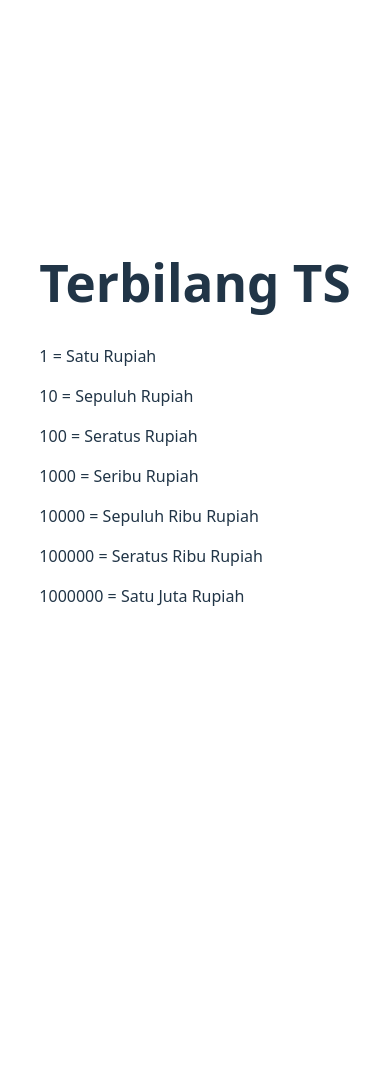
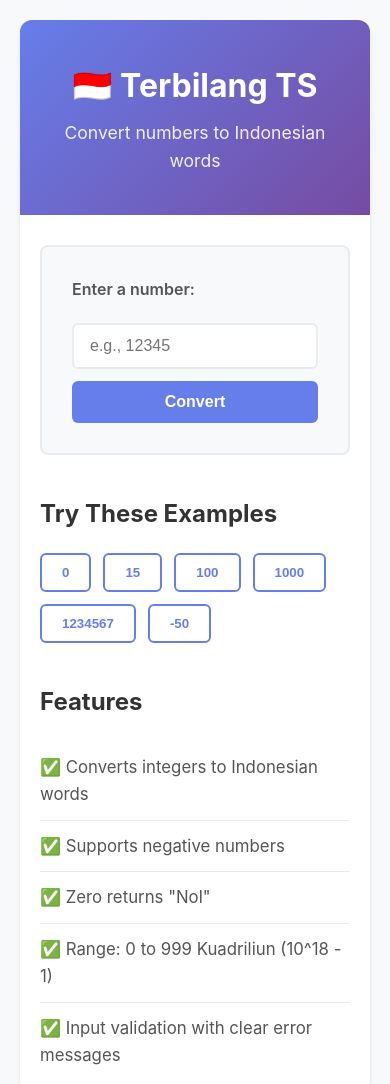
Before and after one commit to gasatrya/terbilang-ts, a website built with Vite: page index.html in a window 390 px wide. Shown: the top 1084 px of the page. Before the commit the page ends 844 px from the top, so only its background shows below. Built offline with nearby package versions, Linux system fonts and the light colour scheme; a web font is replaced by a local one.

Commit message:
feat: add interactive mini website for terbilang
- Created interactive converter UI with input field
- Added example buttons for quick testing
- Shows converted Indonesian words
- Displays errors for invalid input
- Responsive design with modern styling
- Includes usage examples and feature list

```diff
--- a/index.html
+++ b/index.html
@@ -2,13 +2,116 @@
 <html lang="en">
   <head>
     <meta charset="UTF-8" />
-    <link rel="icon" type="image/svg+xml" href="/vite.svg" />
-    <link rel="stylesheet" href="//rsms.me/inter/inter.css" />
     <meta name="viewport" content="width=device-width, initial-scale=1.0" />
-    <title>Terbilang TS (TypeScript)</title>
+    <title>Terbilang TS - Number to Indonesian Words</title>
+    <link rel="stylesheet" href="src/style.css" />
   </head>
   <body>
-    <div id="app"></div>
-    <script type="module" src="/src/main.ts"></script>
+    <div class="container">
+      <header>
+        <h1>🇮🇩 Terbilang TS</h1>
+        <p class="subtitle">Convert numbers to Indonesian words</p>
+      </header>
+
+      <main>
+        <section class="converter">
+          <div class="input-group">
+            <label for="numberInput">Enter a number:</label>
+            <input
+              type="number"
+              id="numberInput"
+              placeholder="e.g., 12345"
+              step="1"
+            />
+            <button id="convertBtn">Convert</button>
+          </div>
+
+          <div id="result" class="result"></div>
+          <div id="error" class="error"></div>
+        </section>
+
+        <section class="examples">
+          <h2>Try These Examples</h2>
+          <div class="example-buttons">
+            <button data-value="0">0</button>
+            <button data-value="15">15</button>
+            <button data-value="100">100</button>
+            <button data-value="1000">1000</button>
+            <button data-value="1234567">1234567</button>
+            <button data-value="-50">-50</button>
+          </div>
+        </section>
+
+        <section class="info">
+          <h2>Features</h2>
+          <ul>
+            <li>✅ Converts integers to Indonesian words</li>
+            <li>✅ Supports negative numbers</li>
+            <li>✅ Zero returns "Nol"</li>
+            <li>✅ Range: 0 to 999 Kuadriliun (10^18 - 1)</li>
+            <li>✅ Input validation with clear error messages</li>
+          </ul>
+        </section>
+
+        <section class="code">
+          <h2>Usage</h2>
+          <pre><code>import { terbilang } from 'terbilang-ts'
+
+terbilang(12345)
+// "Dua Belas Ribu Tiga Ratus Empat Puluh Lima"</code></pre>
+        </section>
+
+        <footer>
+          <p>
+            <a href="https://github.com/gasatrya/terbilang-ts" target="_blank">
+              View on GitHub
+            </a>
+          </p>
+        </footer>
+      </main>
+    </div>
+
+    <script type="module">
+      import { terbilang } from './src/terbilang.ts'
+
+      const numberInput = document.getElementById('numberInput')
+      const convertBtn = document.getElementById('convertBtn')
+      const result = document.getElementById('result')
+      const error = document.getElementById('error')
+      const exampleButtons = document.querySelectorAll('.example-buttons button')
+
+      function convert() {
+        const value = numberInput.value.trim()
+
+        result.textContent = ''
+        error.textContent = ''
+
+        if (value === '') {
+          error.textContent = 'Please enter a number'
+          return
+        }
+
+        const num = Number(value)
+
+        try {
+          const resultText = terbilang(num)
+          result.textContent = resultText || '(empty result)'
+        } catch (e) {
+          error.textContent = e.message
+        }
+      }
+
+      convertBtn.addEventListener('click', convert)
+      numberInput.addEventListener('keypress', (e) => {
+        if (e.key === 'Enter') convert()
+      })
+
+      exampleButtons.forEach(btn => {
+        btn.addEventListener('click', () => {
+          numberInput.value = btn.dataset.value
+          convert()
+        })
+      })
+    </script>
   </body>
 </html>
--- a/src/style.css
+++ b/src/style.css
@@ -1,53 +1,230 @@
 :root {
-  font-family: InterVariable, system-ui, Avenir, Helvetica, Arial, sans-serif;
-  line-height: 1.5;
-  font-weight: 400;
-
-  color-scheme: light dark;
-  color: rgba(255, 255, 255, 0.87);
-  background-color: #242424;
-
-  font-synthesis: none;
-  text-rendering: optimizeLegibility;
-  -webkit-font-smoothing: antialiased;
-  -moz-osx-font-smoothing: grayscale;
+  font-family: -apple-system, BlinkMacSystemFont, 'Segoe UI', Roboto, Oxygen, Ubuntu, Cantarell, sans-serif;
+  line-height: 1.6;
+  color: #213547;
+  background-color: #f8f9fa;
 }
 
-a {
-  font-weight: 500;
-  color: #646cff;
-  text-decoration: inherit;
-}
-a:hover {
-  color: #535bf2;
+* {
+  margin: 0;
+  padding: 0;
+  box-sizing: border-box;
 }
 
 body {
-  margin: 0;
+  min-height: 100vh;
   display: flex;
-  place-items: center;
-  min-width: 320px;
-  min-height: 100vh;
+  justify-content: center;
+  align-items: center;
+  padding: 20px;
 }
 
-h1 {
-  font-size: 3.2em;
-  line-height: 1.1;
+.container {
+  max-width: 800px;
+  width: 100%;
+  background: white;
+  border-radius: 12px;
+  box-shadow: 0 4px 6px -1px rgba(0, 0, 0, 0.1), 0 2px 4px -1px rgba(0, 0, 0, 0.06);
+  overflow: hidden;
 }
 
-#app {
-  max-width: 1280px;
-  margin: 0 auto;
-  padding: 2rem;
-  /* text-align: center; */
+header {
+  background: linear-gradient(135deg, #667eea 0%, #764ba2 100%);
+  color: white;
+  padding: 40px 30px;
+  text-align: center;
 }
 
-@media (prefers-color-scheme: light) {
-  :root {
-    color: #213547;
-    background-color: #ffffff;
+header h1 {
+  font-size: 2.5rem;
+  margin-bottom: 8px;
+  font-weight: 700;
+}
+
+.subtitle {
+  font-size: 1.1rem;
+  opacity: 0.9;
+}
+
+main {
+  padding: 40px 30px;
+}
+
+section {
+  margin-bottom: 40px;
+}
+
+section h2 {
+  font-size: 1.5rem;
+  margin-bottom: 20px;
+  color: #333;
+}
+
+.converter {
+  background: #f8f9fa;
+  padding: 30px;
+  border-radius: 8px;
+  border: 2px solid #e9ecef;
+}
+
+.input-group {
+  display: flex;
+  gap: 12px;
+  flex-wrap: wrap;
+}
+
+.input-group label {
+  width: 100%;
+  font-weight: 600;
+  margin-bottom: 8px;
+  color: #555;
+}
+
+.input-group input {
+  flex: 1;
+  padding: 12px 16px;
+  font-size: 1rem;
+  border: 2px solid #e9ecef;
+  border-radius: 6px;
+  outline: none;
+  transition: border-color 0.2s;
+}
+
+.input-group input:focus {
+  border-color: #667eea;
+}
+
+.input-group button {
+  padding: 12px 24px;
+  font-size: 1rem;
+  font-weight: 600;
+  background: #667eea;
+  color: white;
+  border: none;
+  border-radius: 6px;
+  cursor: pointer;
+  transition: background 0.2s;
+}
+
+.input-group button:hover {
+  background: #5568d3;
+}
+
+.result {
+  margin-top: 24px;
+  padding: 20px;
+  background: #e7f3ff;
+  border: 2px solid #b3d7ff;
+  border-radius: 6px;
+  font-size: 1.25rem;
+  font-weight: 600;
+  color: #004085;
+  display: none;
+}
+
+.result.show {
+  display: block;
+}
+
+.error {
+  margin-top: 16px;
+  padding: 16px;
+  background: #f8d7da;
+  border: 2px solid #f5c6cb;
+  border-radius: 6px;
+  color: #721c24;
+  display: none;
+}
+
+.error.show {
+  display: block;
+}
+
+.example-buttons {
+  display: flex;
+  gap: 12px;
+  flex-wrap: wrap;
+}
+
+.example-buttons button {
+  padding: 10px 20px;
+  background: white;
+  border: 2px solid #667eea;
+  color: #667eea;
+  border-radius: 6px;
+  font-weight: 600;
+  cursor: pointer;
+  transition: all 0.2s;
+}
+
+.example-buttons button:hover {
+  background: #667eea;
+  color: white;
+}
+
+.info ul {
+  list-style: none;
+  padding: 0;
+}
+
+.info li {
+  padding: 12px 0;
+  font-size: 1.05rem;
+  color: #555;
+  border-bottom: 1px solid #e9ecef;
+}
+
+.info li:last-child {
+  border-bottom: none;
+}
+
+.code pre {
+  background: #282c34;
+  color: #abb2bf;
+  padding: 20px;
+  border-radius: 8px;
+  overflow-x: auto;
+  font-family: 'Courier New', Courier, monospace;
+  font-size: 0.9rem;
+  line-height: 1.5;
+}
+
+.code code {
+  background: none;
+  padding: 0;
+  font-family: inherit;
+}
+
+footer {
+  text-align: center;
+  padding-top: 20px;
+  border-top: 2px solid #e9ecef;
+}
+
+footer a {
+  color: #667eea;
+  text-decoration: none;
+  font-weight: 600;
+}
+
+footer a:hover {
+  text-decoration: underline;
+}
+
+@media (max-width: 640px) {
+  header h1 {
+    font-size: 2rem;
   }
-  a:hover {
-    color: #747bff;
+
+  main {
+    padding: 30px 20px;
+  }
+
+  .input-group {
+    flex-direction: column;
+  }
+
+  .input-group button {
+    width: 100%;
   }
 }
```
